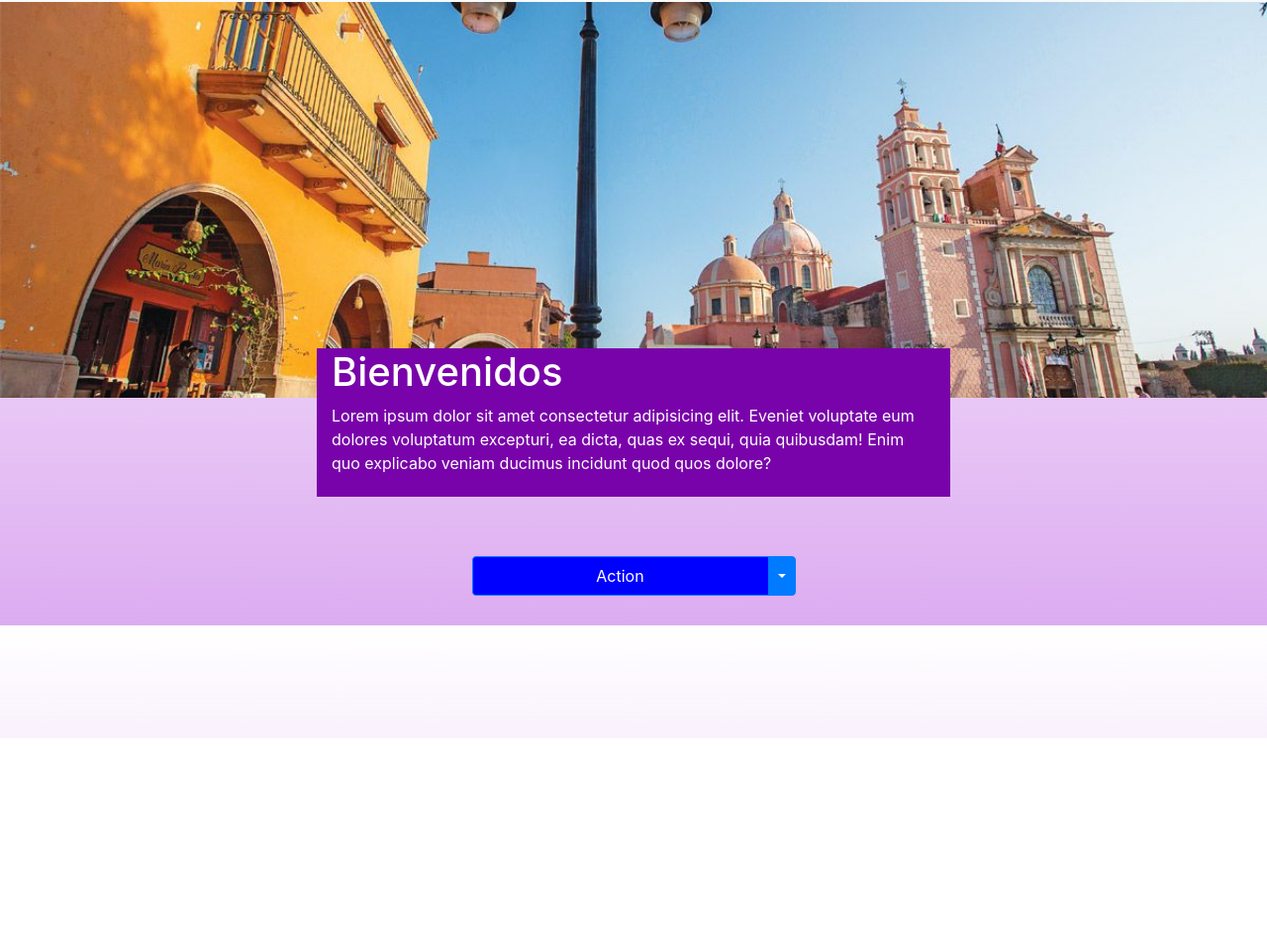
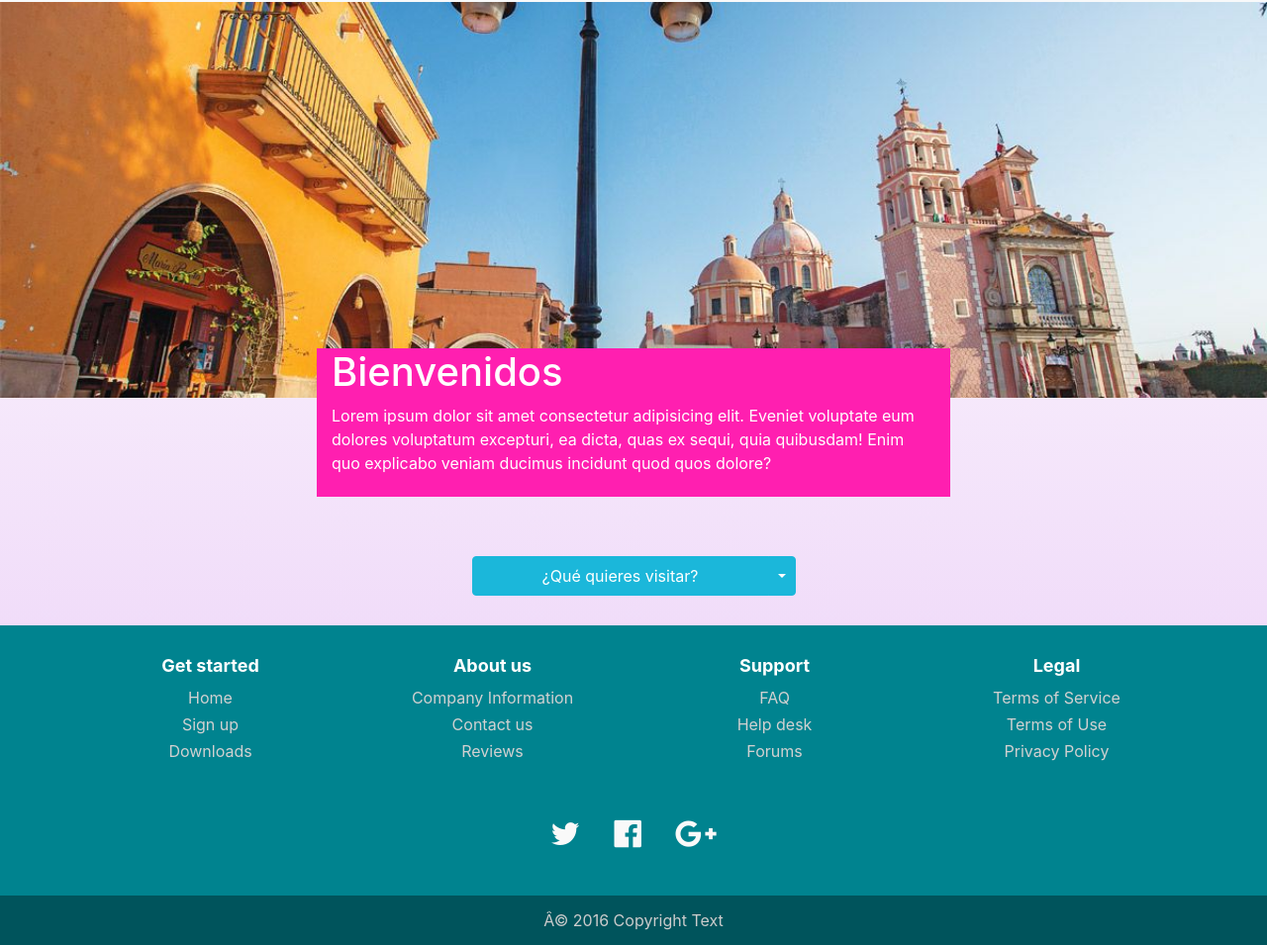
Before and after one commit to Alko04/garnachaTours, a plain HTML site: page index.html in a window 1280 px wide. Shown: the part 54-1009 px from the top of the page at 99% size. Before the commit the page ends 800 px from the top, so only its background shows below. Drawn offline with nearby package versions, Linux system fonts and the light colour scheme.

Commit message:
Ultima Version

```diff
--- /dev/null
+++ b/css/Footer-with-logo.css
@@ -0,0 +1,124 @@
+#myFooter {
+    background-color: #3a3f46;
+    color: white;
+}
+
+#myFooter .row {
+    margin-bottom: 60px;
+}
+
+#myFooter .info{
+    text-align: justify;
+    color: #afb0b1;
+}
+
+#myFooter ul {
+    list-style-type: none;
+    padding-left: 0;
+    line-height: 1.7;
+}
+
+#myFooter h5 {
+    font-size: 18px;
+    color: white;
+    font-weight: bold;
+    margin-top: 30px;
+}
+
+#myFooter .logo{
+    margin-top: 10px;
+}
+
+#myFooter .second-bar .logo a{
+    color:white;
+    font-size: 28px;
+    float: left;
+    font-weight: bold;
+    line-height: 68px;
+    margin: 0;
+    padding: 0;
+}
+
+#myFooter a {
+    color: #d2d1d1;
+    text-decoration: none;
+}
+
+#myFooter a:hover,
+#myFooter a:focus {
+    text-decoration: none;
+    color: white;
+}
+
+#myFooter .second-bar {
+    text-align: center;
+    background-color: #33373e;
+    text-align: center;
+}
+
+#myFooter .second-bar a {
+    font-size: 22px;
+    color: #9fa3a9;
+    padding: 10px;
+    transition: 0.2s;
+    line-height: 68px;
+}
+
+#myFooter .second-bar a:hover {
+    text-decoration: none;
+}
+
+#myFooter .social-icons {
+    float:right;
+}
+
+
+#myFooter .facebook:hover {
+    color: #0077e2;
+}
+
+#myFooter .google:hover {
+    color: #ef1a1a;
+}
+
+#myFooter .twitter:hover {
+    color: #00aced;
+}
+
+@media screen and (max-width: 767px) {
+    #myFooter {
+        text-align: center;
+    }
+
+    #myFooter .info{
+        text-align: center;
+    }
+}
+
+
+
+/* CSS used for positioning the footers at the bottom of the page. */
+/* You can remove this. */
+
+html{
+    height: 100%;
+}
+
+body{
+    display: flex;
+    display: -webkit-flex;
+    flex-direction: column;
+    -webkit-flex-direction: column;
+    height: 100%;
+}
+
+.content{
+   flex: 1 0 auto;
+   -webkit-flex: 1 0 auto;
+   min-height: 200px;
+}
+
+#myFooter{
+   flex: 0 0 auto;
+   -webkit-flex: 0 0 auto;
+}
--- /dev/null
+++ b/css/Footer-with-social-icons.css
@@ -0,0 +1,98 @@
+#myFooter {
+	background-color: #00838f;
+	color:white;
+}
+
+#myFooter .footer-copyright{
+	background-color: #00545c;
+	padding-top:3px;
+	padding-bottom:3px;
+	text-align: center;
+}
+
+#myFooter .footer-copyright p{
+	margin:10px;
+	color: #ccc;
+}
+
+#myFooter ul{
+	list-style-type: none;
+    padding-left: 0;
+    line-height: 1.7;
+
+}
+
+#myFooter h5{
+	font-size: 18px;
+    color: white;
+    font-weight: bold;
+    margin-top: 30px;
+}
+
+#myFooter a{
+	color:#d2d1d1;
+	text-decoration: none;
+}
+
+#myFooter a:hover, #myFooter a:focus{
+	text-decoration: none;
+	color:white;
+}
+
+#myFooter .myCols{
+	text-align: center;
+}
+
+#myFooter .social-networks{
+	text-align: center;
+	padding-top: 30px;
+	padding-bottom: 38px;
+}
+
+#myFooter .social-networks a{
+    font-size: 32px;
+    margin-right: 5px;
+    margin-left: 5px;
+    color: #f9f9f9;
+    padding: 10px;
+    transition: 0.2s;
+}
+
+#myFooter .social-networks a:hover{
+	text-decoration: none;
+
+}
+
+#myFooter .facebook:hover{
+	color:#0077e2;
+}
+
+#myFooter .google:hover{
+	color:#ef1a1a;
+}
+
+#myFooter .twitter:hover{
+	color: #00aced;
+}
+
+@media screen and (max-width: 767px){
+	#myFooter {
+		text-align: center;
+	}
+}
+
+
+
+/* CSS used for positioning the footers at the bottom of the page. */
+/* You can remove this. */
+
+.content{
+	flex: 1 0 auto;
+	-webkit-flex: 1 0 auto;
+	min-height: 200px;
+}
+
+#myFooter{
+	flex: 0 0 auto;
+    -webkit-flex: 0 0 auto;
+}
--- a/css/estilos.css
+++ b/css/estilos.css
@@ -1,6 +1,6 @@
 
 body{
-    background-image: linear-gradient(white, #ab35dc69)
+    background-image: linear-gradient(white, #ab35dc40)
 }
 .bgPortada{
     background-image: url('../img/portada1.jpg');
@@ -18,7 +18,7 @@ body{
 .bienvenido{
     margin-top: -50px;
     color: white;
-    background-color:#7903aa;
+    background-color:#ff1fb0;
     height: 150px;
 }
 
@@ -33,5 +33,26 @@ body{
 .btn-search{
     width: 300px;
     height: 40px;
-    background-color: blue;
+    background-color:#1bb7da;
+    border-color: #1bb7da;
 }
+
+.btn-search:hover{
+    background-color: #14829a;
+    border-color: #14829a;
+}
+
+.dropSearch{
+    background-color:#1bb7da;
+    border-color: #1bb7da;
+}
+
+.dropSearch:hover{
+    background-color: #14829a;
+    border-color: #14829a;
+}
+
+.show>.btn-primary.dropdown-toggle {
+    background-color: #14829a;
+    border-color: #14829a;
+}
--- a/index.html
+++ b/index.html
@@ -8,7 +8,8 @@
     <link rel="stylesheet" href="https://stackpath.bootstrapcdn.com/bootstrap/4.1.3/css/bootstrap.min.css" integrity="sha384-MCw98/SFnGE8fJT3GXwEOngsV7Zt27NXFoaoApmYm81iuXoPkFOJwJ8ERdknLPMO"
         crossorigin="anonymous">
     <link rel="stylesheet" href="css/estilos.css">
-
+    <link rel="stylesheet" href="css/Footer-with-social-icons.css">
+    <link rel="stylesheet" href="http://cdnjs.cloudflare.com/ajax/libs/font-awesome/4.6.3/css/font-awesome.min.css">
     <title>Garnacha Tours</title>
 </head>
 
@@ -50,21 +51,89 @@
     <div class="row busqueda">
         <section id="search">
             <div class="btn-group">
-                <button type="button" class="btn btn-primary btn-search">Action</button>
-                <button type="button" class="btn btn-primary dropdown-toggle dropdown-toggle-split" data-toggle="dropdown"
-                    aria-haspopup="true" aria-expanded="false">
+                <button type="button" class="btn btn-primary btn-search ">¿Qué quieres visitar?</button>
+                <button type="button" class="btn btn-primary dropSearch dropdown-toggle dropdown-toggle-split"
+                    data-toggle="dropdown" aria-haspopup="true" aria-expanded="false">
                     <span class="sr-only">Toggle Dropdown</span>
                 </button>
-                <div class="dropdown-menu btn-search">
-                    <a class="dropdown-item" href="#">Action</a>
-                    <a class="dropdown-item" href="#">Another action</a>
-                    <a class="dropdown-item" href="#">Something else here</a>
-                    <div class="dropdown-divider"></div>
-                    <a class="dropdown-item" href="#">Separated link</a>
+                <div class="dropdown-menu">
+                    <a class="dropdown-item" href="#">Tecate, Baja California</a>
+                    <a class="dropdown-item" href="#">Loreto, Baja California Sur</a>
+                    <a class="dropdown-item" href="#">Todos Santos, Baja California Sur</a>
+                    <a class="dropdown-item" href="#">Batopilas, Chihuahua</a>
+                    <a class="dropdown-item" href="#">Casas Grandes, Chihuahua</a>
+                    <a class="dropdown-item" href="#">Creel, Chihuahua</a>
+                    <a class="dropdown-item" href="#">Cuatro Ciénegas, Coahuila</a>
+                    <a class="dropdown-item" href="#">Arteaga, Coahuila</a>
+                    <a class="dropdown-item" href="#">Viesca, Coahuila</a>
+                    <a class="dropdown-item" href="#">Candela, Coahuila</a>
+                    <a class="dropdown-item" href="#"></a>
+                    <a class="dropdown-item" href="#"></a>
+                    <a class="dropdown-item" href="#"></a>
+                    <a class="dropdown-item" href="#"></a>
+                    <a class="dropdown-item" href="#"></a>
+                    <a class="dropdown-item" href="#"></a>
                 </div>
             </div>
         </section>
     </div>
+
+    <div class="row">
+        <section id="garnachas">
+
+        </section>
+    </div>
+
+
+    <!-- Footer -->
+    <footer id="myFooter">
+            <div class="container">
+                <div class="row">
+                    <div class="col-sm-3 myCols">
+                        <h5>Get started</h5>
+                        <ul>
+                            <li><a href="#">Home</a></li>
+                            <li><a href="#">Sign up</a></li>
+                            <li><a href="#">Downloads</a></li>
+                        </ul>
+                    </div>
+                    <div class="col-sm-3 myCols">
+                        <h5>About us</h5>
+                        <ul>
+                            <li><a href="#">Company Information</a></li>
+                            <li><a href="#">Contact us</a></li>
+                            <li><a href="#">Reviews</a></li>
+                        </ul>
+                    </div>
+                    <div class="col-sm-3 myCols">
+                        <h5>Support</h5>
+                        <ul>
+                            <li><a href="#">FAQ</a></li>
+                            <li><a href="#">Help desk</a></li>
+                            <li><a href="#">Forums</a></li>
+                        </ul>
+                    </div>
+                    <div class="col-sm-3 myCols">
+                        <h5>Legal</h5>
+                        <ul>
+                            <li><a href="#">Terms of Service</a></li>
+                            <li><a href="#">Terms of Use</a></li>
+                            <li><a href="#">Privacy Policy</a></li>
+                        </ul>
+                    </div>
+                </div>
+            </div>
+            <div class="social-networks">
+                <a href="#" class="twitter"><i class="fa fa-twitter"></i></a>
+                <a href="#" class="facebook"><i class="fa fa-facebook-official"></i></a>
+                <a href="#" class="google"><i class="fa fa-google-plus"></i></a>
+            </div>
+            <div class="footer-copyright">
+                <p>Â© 2016 Copyright Text </p>
+            </div>
+        </footer>
+
+
 
     <!-- Optional JavaScript -->
     <!-- jQuery first, then Popper.js, then Bootstrap JS -->
```
